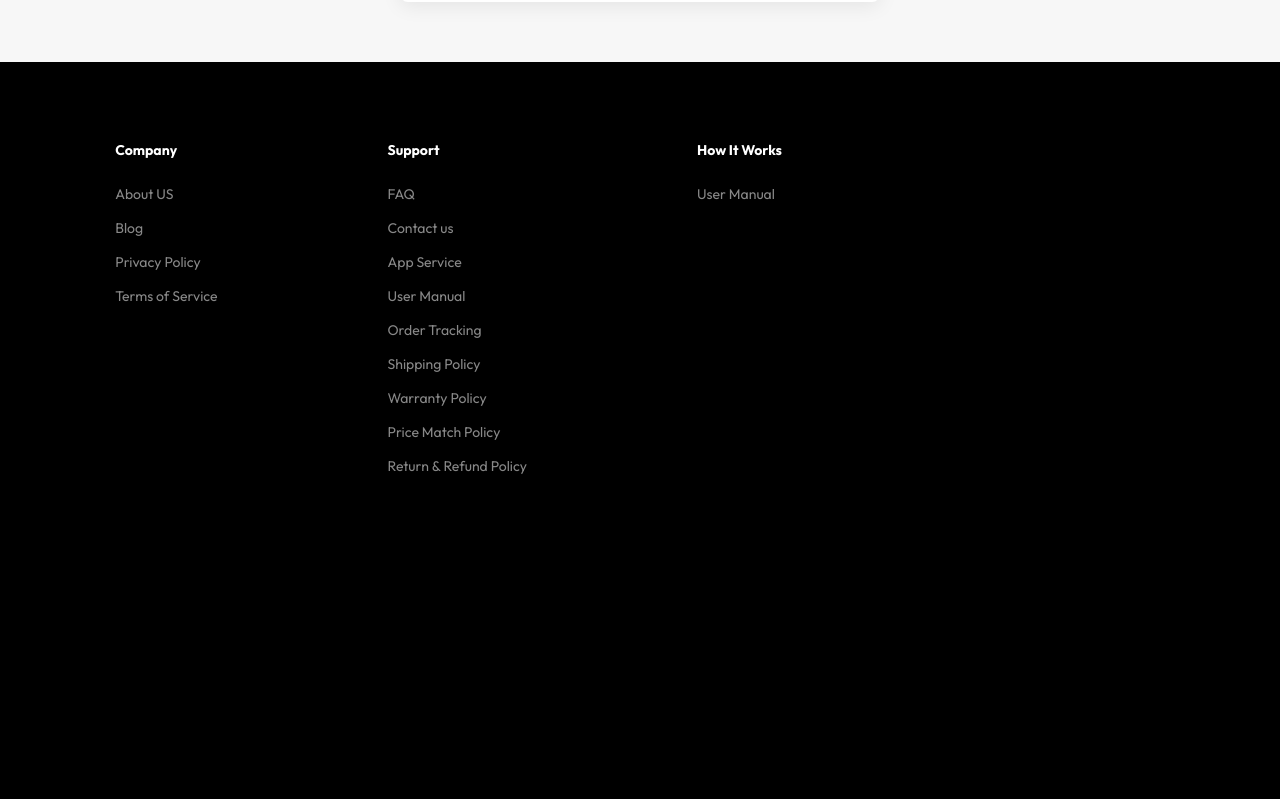
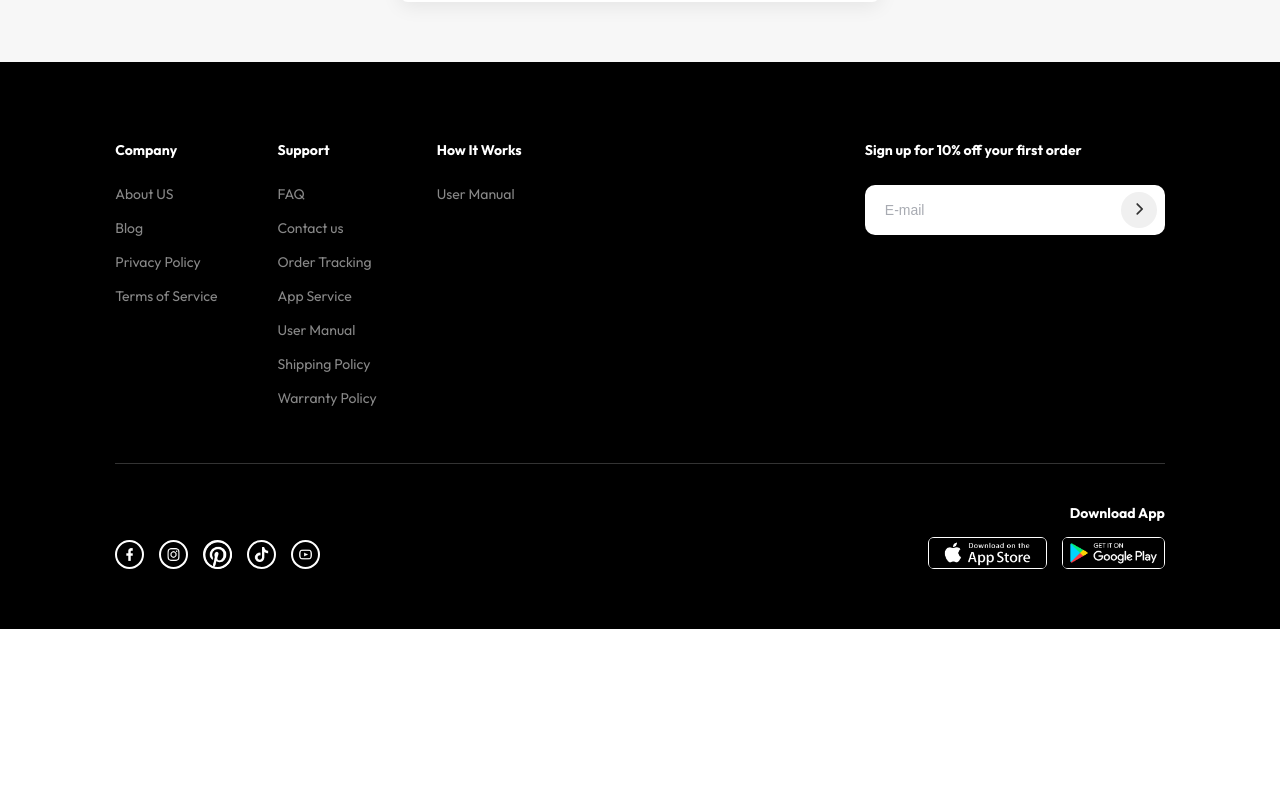
Before and after one commit to bsfan-93/pet-store, a Vue app: page /login in a window 1280 px wide. Shown: the part 641-1440 px from the top of the page. After the commit the page ends 1270 px from the top, so only its background shows below. Built offline with nearby package versions, Linux system fonts and the light colour scheme; no server answers.

Commit message:
20250116-2

```diff
--- a/src/App.vue
+++ b/src/App.vue
@@ -1,84 +1,10 @@
 <template>
-  <HomePage v-if="currentPage === 'home'" />
-  <ProductDetailPage v-else-if="currentPage === 'productDetail'" :key="currentProductId" :productId="currentProductId" />
-  <LoginPage v-else-if="currentPage === 'login'" />
-  <RegisterPage v-else-if="currentPage === 'register'" />
-  <AboutUsPage v-else-if="currentPage === 'about'" />
-  <MyAccountPage v-else-if="currentPage === 'account'" />
-  <FAQPage v-else-if="currentPage === 'faq'" />
+  <router-view />
 </template>
 
 <script setup>
-import { ref, provide, onMounted, onUnmounted } from 'vue';
-import HomePage from './views/HomePage.vue';
-import ProductDetailPage from './views/ProductDetailPage.vue';
-import LoginPage from './views/LoginPage.vue';
-import RegisterPage from './views/RegisterPage.vue'; // 导入注册页面组件
-import AboutUsPage from './views/AboutUsPage.vue'; // 导入新页面
-import MyAccountPage from './views/MyAccountPage.vue'; // 导入新页面
-import FAQPage from './views/FAQPage.vue'; // 导入新页面
-
-const currentPage = ref('home');
-const currentProductId = ref(null);
-
-const handleUrlChange = () => {
-  const path = window.location.pathname;
-  const productMatch = path.match(/^\/product\/(\d+)/);
-  const loginMatch = path.match(/^\/login/);
-  const registerMatch = path.match(/^\/register/); // 新增
-  const aboutMatch = path.match(/^\/about/); // 新增
-  const accountMatch = path.match(/^\/account/); // 新增
-  const faqMatch = path.match(/^\/faq/); // 新增
-
-  if (productMatch) {
-    currentPage.value = 'productDetail';
-    currentProductId.value = productMatch[1];
-  } else if (loginMatch) {
-    currentPage.value = 'login';
-  } else if (registerMatch) {
-    currentPage.value = 'register';
-  } else if (aboutMatch) {
-    currentPage.value = 'about';
-  } else if (accountMatch) { // 新增
-    currentPage.value = 'account';
-  } else if (faqMatch) { // 新增
-    currentPage.value = 'faq';
-  } else {
-    currentPage.value = 'home';
-  }
-};
-
-const navigateTo = (page, productId = null) => {
-  let path = '/';
-  if (page === 'productDetail' && productId) {
-    path = `/product/${productId}`;
-  } else if (page === 'login') {
-    path = '/login';
-  } else if (page === 'register') {
-    path = '/register';
-  } else if (page === 'about') {
-    path = '/about';
-  } else if (page === 'account') { // 新增
-    path = '/account';
-  } else if (page === 'faq') { // 新增
-    path = '/faq';
-  }
-
-  window.history.pushState({}, '', path);
-  handleUrlChange();
-  window.scrollTo(0, 0);
-};
-
-provide('navigateTo', navigateTo);
-
-onMounted(() => {
-  handleUrlChange();
-  window.addEventListener('popstate', handleUrlChange);
-});
-
-onUnmounted(() => {
-  window.removeEventListener('popstate', handleUrlChange);
-});
+  // 所有之前的路由逻辑、导入的页面组件、provide 等都可以删除了！
+  // <script setup> 里面现在是空的。
 </script>
 
 <style>
--- a/src/components/AppFooter.vue
+++ b/src/components/AppFooter.vue
@@ -10,7 +10,8 @@
                 :href="link.href || '#'"
                 @click.prevent="link.action ? link.action() : null"
               >
-                {{ $t(link.text) }} </a>
+                {{ $t(link.text) }}
+              </a>
             </li>
           </ul>
         </div>
@@ -56,44 +57,36 @@
 </template>
 
 <script setup>
-// 从 vue 中导入 ref (用于创建响应式变量) 和 inject (用于注入上层组件提供的数据)
-import { ref, inject } from 'vue';
-// 从 element-plus 中导入需要的组件
+import { ref } from 'vue';
+import { useRouter } from 'vue-router';
 import { ElInput, ElButton, ElMessage } from 'element-plus';
-// 从 Element Plus 的图标库中导入需要的图标
 import { ArrowRightBold } from '@element-plus/icons-vue';
-// 从我们自己封装的 api 文件中导入 subscribeMail 函数
 import { subscribeMail } from '../api';
 
-// 创建一个响应式变量 email，并初始化为空字符串
+const router = useRouter();
 const email = ref('');
-// 注入由 App.vue 提供的全局导航函数 navigateTo
-const navigateTo = inject('navigateTo');
 const emailError = ref('');
 
-// 创建一个响应式数组 footerColumns，用于存储页脚链接的数据结构
 const footerColumns = ref([
   {
-    title: 'footer.about_title', // 列标题的 i18n 键
-    links: [ // 该列下的链接数组
-      { text: 'footer.links.about_us', action: () => navigateTo('about') }, // About Us 链接，点击时执行导航到 'about' 页面的操作
+    title: 'footer.about_title',
+    links: [
+      { text: 'footer.links.about_us', action: () => router.push('/about') },
       { text: 'footer.links.blog', href: '#' },
-      { text: 'footer.links.privacy_policy', href: '#' }, // 隐私政策链接
-      { text: 'footer.links.terms_of_service', href: '#' } // 服务条款链接
+      { text: 'footer.links.privacy_policy', href: '#' },
+      { text: 'footer.links.terms_of_service', href: '#' }
     ]
   },
   {
     title: 'footer.support_title',
     links: [
-      { text: 'footer.links.faq', action: () => navigateTo('faq') }, // 修改
+      { text: 'footer.links.faq', action: () => router.push('/faq') },
       { text: 'footer.links.contact_us', href: '#' },
+      { text: 'footer.links.order_tracking', action: () => router.push('/tracking') },
       { text: 'footer.links.app_service', href: '#' },
       { text: 'footer.links.user_manual', href: '#' },
-       { text: 'footer.links.order_tracking', action: () => router.push('/tracking') },
       { text: 'footer.links.shipping_policy', href: '#' },
       { text: 'footer.links.warranty_policy', href: '#' },
-      { text: 'footer.links.price_match_policy', href: '#' },
-      { text: 'footer.links.return_refund_policy', href: '#' }
     ]
   },
   {
@@ -104,7 +97,6 @@ const footerColumns = ref([
   }
 ]);
 
-// 创建一个响应式数组 socialLinks，用于存储社交媒体图标的数据
 const socialLinks = ref([
   { name: 'facebook', src: '/images/icons/facebook.png', link: 'https://www.facebook.com/' },
   { name: 'instagram', src: '/images/icons/instagram.png', link: 'https://www.instagram.com/' },
@@ -113,20 +105,9 @@ const socialLinks = ref([
   { name: 'youtube', src: '/images/icons/youtube.png', link: 'https://www.youtube.com/' }
 ]);
 
-// 【新增】当用户输入时，清除错误提示
-const clearError = () => {
-  if (emailError.value) {
-    emailError.value = '';
-  }
-}
-
-// 【修改】处理订阅逻辑
 const handleSubscribe = async () => {
-  // 提交前先清空之前的错误
   emailError.value = '';
-
-if (!email.value || !/^\S+@\S+\.\S+$/.test(email.value)) {
-    // 【修改】不再使用 ElMessage，而是设置本地错误状态
+  if (!email.value || !/^\S+@\S+\.\S+$/.test(email.value)) {
     emailError.value = 'Please enter a valid email address.';
     return;
   }
@@ -141,83 +122,59 @@ if (!email.value || !/^\S+@\S+\.\S+$/.test(email.value)) {
 </script>
 
 <style scoped>
-/* 定义 .app-footer 类的样式 */
+/* 您的样式无需改动 */
 .app-footer {
-  background-color: #000; /* 背景色设置为黑色 */
-  color: #fff; /* 文字颜色设置为白色 */
-  padding: 60px 9%; /* 上下内边距60px，左右内边距5% */
+  background-color: #000;
+  color: #fff;
+  padding: 60px 9%;
 }
-
-/* 页脚主容器样式 */
 .footer-container {
-  display: flex; /* 使用 Flexbox 布局 */
-  flex-wrap: wrap; /* 允许子元素在空间不足时换行 */
-  justify-content: space-between; /* 子元素之间平均分布空间 */
-  gap: 400px; /* 子元素之间的间距为 40px */
+  display: flex;
+  flex-wrap: wrap;
+  justify-content: space-between;
+  gap: 20px; /* 减小gap以适应更多内容 */
 }
-
-/* 链接区域容器样式 */
 .links-section {
-  display: flex; /* 使用 Flexbox 布局 */
-  gap: 170px; /* 链接列之间的间距 */
-  flex-grow: 1; /* 允许此容器占据所有剩余空间 */
-  /* flex-basis: 500px; 给一个更合理的初始宽度 */
+  display: flex;
+  gap: 60px; /* 减小gap */
+  flex-grow: 1;
 }
-
-/* 单个链接列的样式 */
-.footer-column {
-  /* flex-basis: 100px; 定义了在分配多余空间之前，元素的初始大小 */
+.footer-column h4 {
+  font-size: 14px;
+  font-weight: 600;
+  margin-bottom: 26px;
+  color: #fff;
+  white-space: nowrap;
 }
-
-/* 链接列标题的样式 */
-.footer-column h4 {
-  font-size: 14px; /* 字体大小 */
-  font-weight: 600; /* 字体粗细 */
-  margin-bottom: 26px; /* 下边距 */
-  color: #fff; /* 文字颜色 */
-  white-space: nowrap; /* 防止标题换行 */
+.footer-column ul {
+  list-style: none;
+  padding: 0;
+  margin: 0;
 }
-
-/* 链接列表的样式 */
-.footer-column ul {
-  list-style: none; /* 移除默认的列表项目符号（如小黑点） */
-  padding: 0; /* 移除内边距 */
-  margin: 0; /* 移除外边距 */
+.footer-column a {
+  display: block;
+  color: #888;
+  text-decoration: none;
+  font-size: 14px;
+  margin-bottom: 16px;
+  transition: color 0.2s;
+  white-space: nowrap;
 }
-
-/* 链接本身的样式 */
-.footer-column a {
-  display: block; /* 将链接变为块级元素，使其可以占据整行 */
-  color: #888; /* 链接文字颜色 */
-  text-decoration: none; /* 移除下划线 */
-  font-size: 14px; /* 字体大小 */
-  margin-bottom: 16px; /* 下边距 */
-  transition: color 0.2s; /* 为颜色变化添加 0.2 秒的过渡动画 */
-  white-space: nowrap; /* 防止链接文字换行 */
+.footer-column a:hover {
+  color: #fff;
 }
-
-/* 鼠标悬停在链接上时的样式 */
-.footer-column a:hover {
-  color: #fff; /* 鼠标悬停时文字颜色变为白色 */
+.subscribe-section {
+  flex-basis: 300px; /* 减小宽度 */
+  flex-shrink: 0;
 }
-
-/* 订阅区域容器样式 */
-.subscribe-section {
-  flex-basis: 350px; /* 初始大小 */
-  flex-shrink: 0; /* 防止在空间不足时被压缩 */
-}
-
-/* 订阅区域标题样式 */
 .subscribe-section h4 {
   font-size: 14px;
   font-weight: 600;
   margin-bottom: 26px;
 }
-
-/* ▼▼▼ 【修改】订阅表单的样式 ▼▼▼ */
 .subscribe-form-new {
-  position: relative; /* 为错误信息定位提供基准 */
-  padding-bottom: 20px; /* 为错误信息预留空间 */
+  position: relative;
+  padding-bottom: 20px;
 }
 .subscribe-form-new :deep(.el-input__wrapper) {
   background-color: #fff;
@@ -247,18 +204,15 @@ if (!email.value || !/^\S+@\S+\.\S+$/.test(email.value)) {
 .subscribe-form-new :deep(.el-input-group__append .el-button:hover) {
     background-color: #e0e0e0;
 }
-
-/* ▼▼▼ 【新增】错误信息的样式 ▼▼▼ */
 .error-message {
   color: #f56c6c;
   font-size: 12px;
   line-height: 1;
-  padding: 4px 0 0 15px; /* 增加左内边距，使其与输入框文字对齐 */
+  padding: 4px 0 0 15px;
   position: absolute;
-  top: 48px; /* 定位到输入框下方 */
+  top: 48px;
   left: 0;
 }
-
 .footer-bottom {
   border-top: 1px solid #333;
   padding-top: 40px;
@@ -267,15 +221,11 @@ if (!email.value || !/^\S+@\S+\.\S+$/.test(email.value)) {
   justify-content: space-between;
   align-items: flex-end;
 }
-
-/* 社交图标容器样式 */
 .social-icons {
   display: flex;
   align-items: center;
   gap: 15px;
 }
-
-/* 单个社交图标样式 */
 .social-icon {
   display: flex;
   justify-content: center;
@@ -286,50 +236,33 @@ if (!email.value || !/^\S+@\S+\.\S+$/.test(email.value)) {
   border-radius: 50%;
   transition: transform 0.2s ease;
 }
-
-/* 鼠标悬停在社交图标上时的样式 */
 .social-icon:hover {
   transform: scale(1.1);
 }
-
-/* 社交图标内图片的样式 */
 .social-icon img {
   width: 15px;
   height: 15px;
 }
-
-/* ▼▼▼ 【最终修正】使用属性选择器，直接反转 pinterest.png 的颜色 ▼▼▼ */
 img[src*="pinterest.png"] {
   filter: invert(1);
 }
-
-/* ▼▼▼ 【新增】单独为 Pinterest 图标设置样式 ▼▼▼ */
 .social-icon--pinterest img {
-  /* 2. 单独调整大小 (您可以自由修改这里的数值) */
   width: 30px;
   height: 30px;
 }
-
-/* App下载区域标题样式 */
 .download-app h4 {
   font-size: 14px;
   font-weight: 600;
   margin: 0 0 15px 0;
   text-align: right;
 }
-
-/* App商店按钮容器样式 */
 .store-buttons {
   display: flex;
   gap: 15px;
 }
-
-/* App商店图片样式 */
 .store-buttons img {
   height: 30px;
 }
-
-/* App商店链接样式 */
 .store-link {
   display: inline-block;
   border: 1.8px solid #fff;
@@ -337,8 +270,6 @@ img[src*="pinterest.png"] {
   line-height: 0;
   transition: transform 0.2s ease;
 }
-
-/* 鼠标悬停在App商店链接上时的样式 */
 .store-link:hover {
   transform: scale(1.05);
 }
--- a/src/main.js
+++ b/src/main.js
@@ -1,7 +1,6 @@
 // src/main.js
 
 import { createApp } from 'vue'
-// 1. 从 pinia 中导入 createPinia
 import { createPinia } from 'pinia'
 import ElementPlus from 'element-plus'
 import 'element-plus/dist/index.css'
@@ -9,8 +8,8 @@ import * as ElementPlusIconsVue from '@element-plus/icons-vue'
 import './assets/styles/main.css'
 import App from './App.vue'
 import i18n from './i18n'
+import router from './router' // 1. 导入我们创建的路由实例
 
-// 2. 创建 Pinia 实例
 const pinia = createPinia()
 const app = createApp(App)
 
@@ -20,7 +19,7 @@ for (const [key, component] of Object.entries(ElementPlusIconsVue)) {
 
 app.use(ElementPlus)
 app.use(i18n)
-// 3. 在 Vue 应用中使用 Pinia 实例
 app.use(pinia)
+app.use(router) // 2. 在 Vue 应用中使用路由
 
 app.mount('#app')
```
Also changed, not shown: src/components/AppHeader.vue (+9 -8 lines), src/router/index.js (+40 -24 lines), src/stores/navigation.js (deleted, +0 -18 lines), src/views/LoginPage.vue (+5 -4 lines), src/views/ProductDetailPage.vue (+38 -36 lines).
